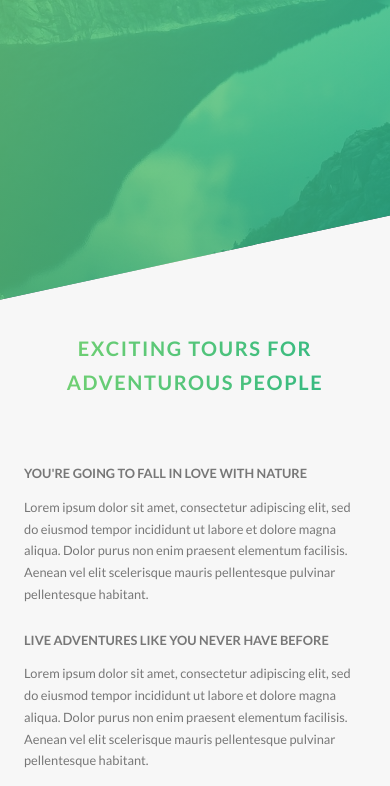
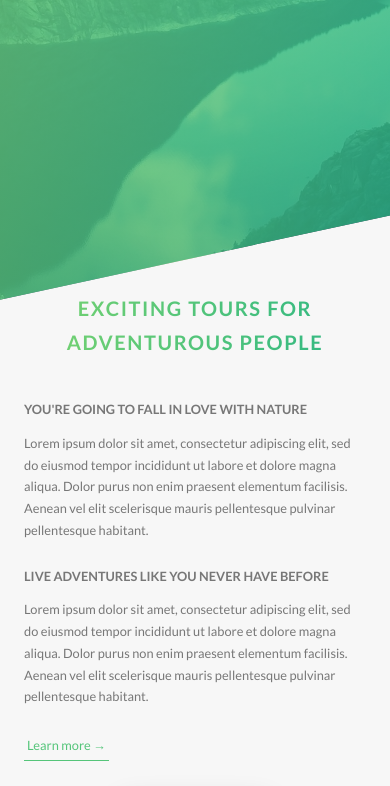
Before and after one commit to osmarluz/natours, a website: page index.html in a window 390 px wide. Shown: the part 502-1288 px from the top of the page. Drawn offline with Linux system fonts and the light colour scheme.

Commit message:
Add media queries to components (composition and feature box) and home page

```diff
--- a/sass/base/_utilities.scss
+++ b/sass/base/_utilities.scss
@@ -8,10 +8,18 @@
 
 .u-margin-bottom-medium {
     margin-bottom: 4rem !important;
+
+    @include respond(tab-port) {
+        margin-bottom: 3rem !important;
+    }
 }
 
 .u-margin-bottom-big {
     margin-bottom: 8rem !important;
+
+    @include respond(tab-port) {
+        margin-bottom: 5rem !important;
+    }
 }
 
 .u-margin-top-huge {
--- a/sass/components/_composition.scss
+++ b/sass/components/_composition.scss
@@ -10,21 +10,45 @@
         transition: all .2s;
         outline-offset: 2rem;
 
+        @include respond(tab-port) {
+            float: left;
+            position: relative;
+            width: 33.33333333%;
+            box-shadow: 0 1.5rem 3rem rgba($color-black, .2);
+        }
+
         &--p1 {
             left: 0;
             top: -2rem;
+
+            @include respond(tab-port) {
+                top: 0;
+                transform: scale(1.2);
+            }
         }
 
 
         &--p2 {
             right: 0;
             top: 2rem;
+
+            @include respond(tab-port) {
+                top: -1rem;
+                transform: scale(1.3);
+                z-index: 100;
+            }
         }
 
 
         &--p3 {
             left: 20%;
             top: 10rem;
+
+            @include respond(tab-port) {
+                top: 1rem;
+                left: 0;
+                transform: scale(1.1);
+            }
         }
 
         &:hover {
--- a/sass/components/_feature-box.scss
+++ b/sass/components/_feature-box.scss
@@ -7,6 +7,10 @@
     box-shadow: 0 1.5rem 4rem rgba($color-black, .15);
     transition: transform .3s;
 
+    @include respond(tab-port) {
+        padding: 2rem;
+    }
+
     &__icon {
         font-size: 6rem;
         margin-bottom: .5rem;
@@ -14,6 +18,10 @@
         background-image: linear-gradient(to right, $color-primary-light, $color-primary-dark);
         -webkit-background-clip: text;
         color: transparent;
+
+        @include respond(tab-port) {
+            margin-bottom: 0;
+        }
     }
 
     &:hover {
--- a/sass/layouts/_footer.scss
+++ b/sass/layouts/_footer.scss
@@ -11,6 +11,10 @@
     &__logo-box {
         text-align: center;
         margin-bottom: 8rem;
+
+        @include respond(tab-port) {
+            margin-bottom: 6rem;
+        }
     }
 
     &__logo {
--- a/sass/pages/_home.scss
+++ b/sass/pages/_home.scss
@@ -2,6 +2,10 @@
     background-color: $color-grey-light-1;
     padding: 25rem 0;
     margin-top: -20vh;
+
+    @include respond(tab-port) {
+        padding: 20rem 0;
+    }
 }
 
 .section-features {
@@ -18,17 +22,29 @@
     & > * {
         transform: skewY(7deg);
     }
+
+    @include respond(tab-port) {
+        padding: 10rem 0;
+    }
 }
 
 .section-tours {
     background-color: $color-grey-light-1;
     padding: 25rem 0 15rem 0;
     margin-top: -10rem;
+
+    @include respond(tab-port) {
+        padding: 20rem 0 10rem 0;
+    }
 }
 
 .section-stories {
     position: relative;
     padding: 15rem 0;
+
+    @include respond(tab-port) {
+        padding: 10rem 0;
+    }
 }
 
 .section-booking {
```
Also changed, not shown: css/style.css.
